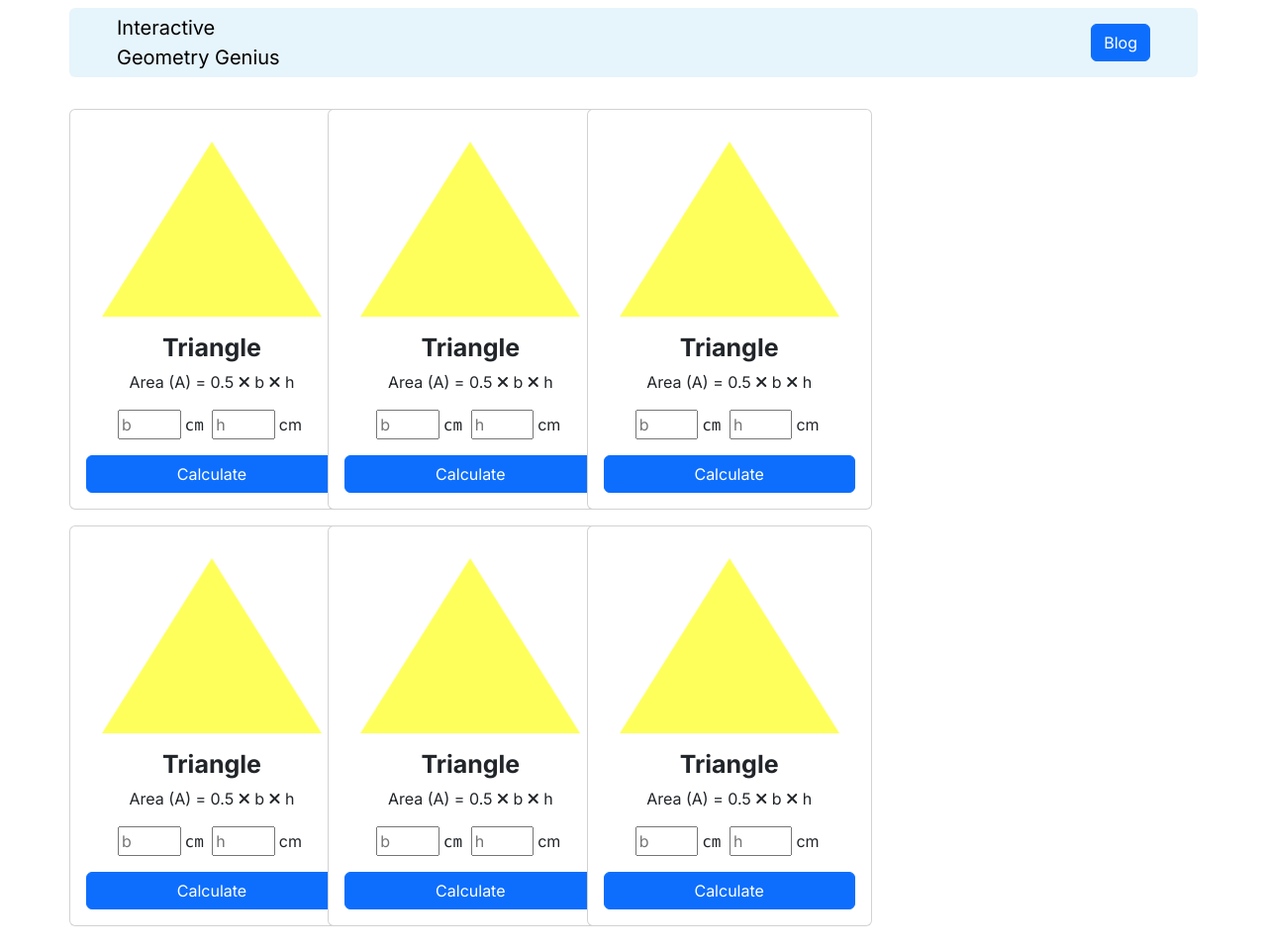
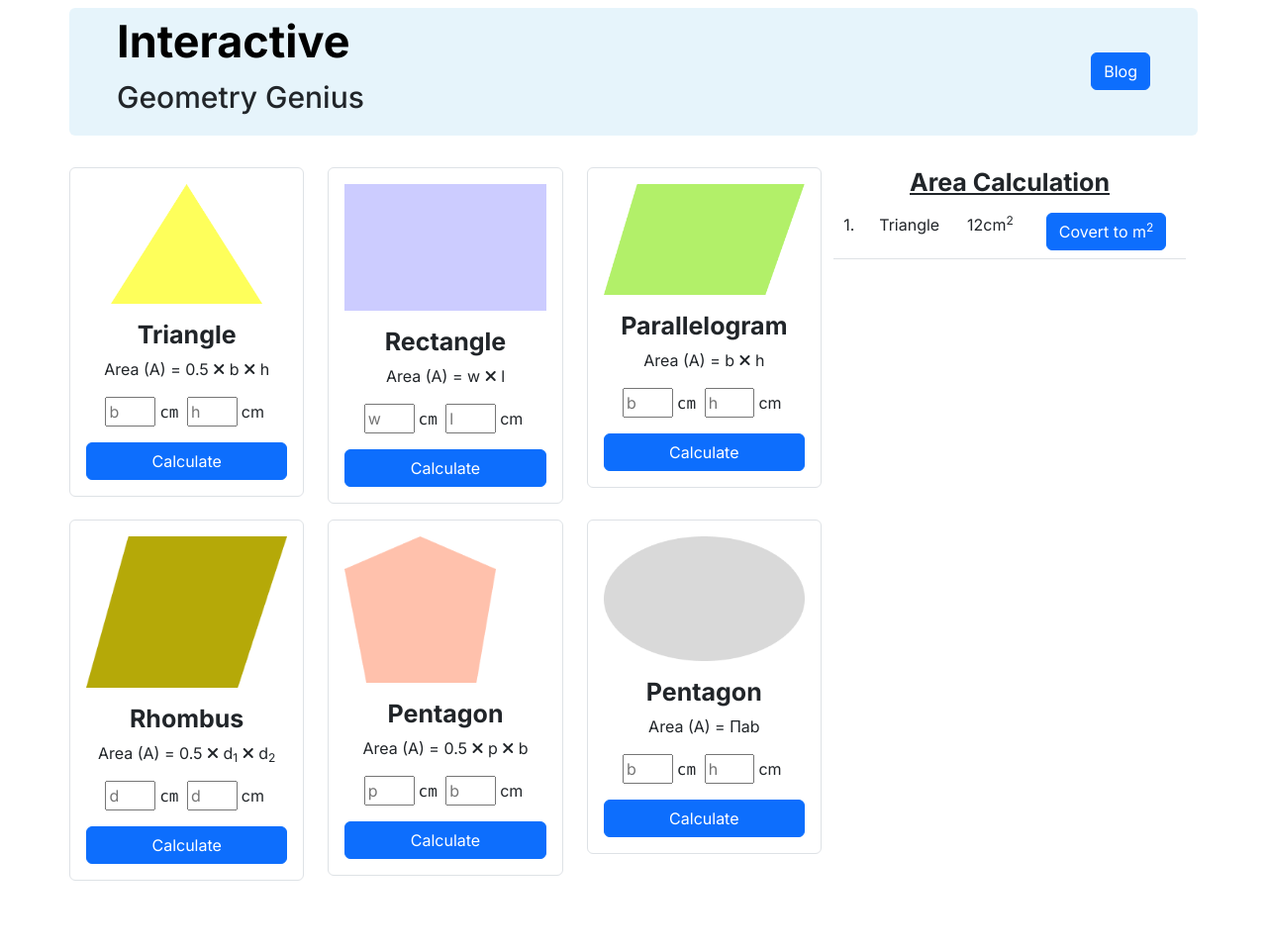
Before and after one commit to Saiful264/geometry_genius, a plain HTML site: page index.html in a window 1280 px wide. Shown: the whole page at 99% size. After the commit the page ends 914 px from the top, so only its background shows below. Drawn offline with Linux system fonts and the light colour scheme.

Commit message:
complete all forentend part

```diff
--- a/css/style.css
+++ b/css/style.css
@@ -1,17 +1,28 @@
-*{
-    font-family: 'Inter', sans-serif;
+* {
+  font-family: "Inter", sans-serif;
 }
-h1{
-    font-size: 25px;
-    font-weight: 700;
+h1 {
+  font-size: 25px;
+  font-weight: 700;
 }
-p{
-    font-size: 16px;
-    font-weight: 400;
+p {
+  font-size: 16px;
+  font-weight: 400;
+}
+button {
+  font-weight: 700;
+  font-size: 20px;
 }
 /* navbar part start */
-.nav-part{
-    background-color:
-    rgba(16, 144, 216, 0.1);
+.nav-part {
+  background-color: rgba(16, 144, 216, 0.1);
+}
+.nav-title{
+  font-size: 45px;
+  font-weight: 700;
+}
+.nav-text{
+  font-size: 30px;
+  font-weight: 500;
 }
 /* navbar part end */
--- a/index.html
+++ b/index.html
@@ -1,5 +1,6 @@
 <!DOCTYPE html>
 <html lang="en">
+
 <head>
   <meta charset="UTF-8">
   <meta http-equiv="X-UA-Compatible" content="IE=edge">
@@ -11,12 +12,15 @@
 
   <link rel="stylesheet" href="css/style.css">
 </head>
+
 <body>
   <header>
     <nav class="navbar">
       <div class="container nav-part rounded px-5">
-              <a class="navbar-brand">Interactive <br>
-                <span>Geometry Genius</span></a>
+        <div>
+          <a class="navbar-brand nav-title">Interactive</a>
+        <p class="nav-text">Geometry Genius</p>
+        </div>
         <div class="d-flex">
           <button class="btn btn-primary">Blog</button>
         </div>
@@ -27,12 +31,160 @@
     <section class="pt-4 pb-4">
       <div class="container">
         <div class="row">
-            <div class="col-8 p-0 m-0">
+          <div class="col-lg-8 p-0 m-0">
             <div class="row">
-                <div class="col-4 pb-3">
+              <div class="col-lg-4 pb-3">
+                <div class="card-body border rounded">
+                  <div class="card-waper p-3">
+                    <div class="card-img w-75 m-auto text-center">
+                      <img src="/images/triangle.png" class="img-fluid" alt="">
+                    </div>
+                    <div class="card-text text-center pt-3">
+                      <h1>Triangle</h1>
+                      <p class="m-0">Area (A) = 0.5 <i class="fa-solid fa-xmark"></i> b <i
+                          class="fa-solid fa-xmark"></i>
+                        h</p>
+                      <div class="py-3">
+                        <input class="w-25" type="text" placeholder="b"><samp class="px-1">cm</samp>
+                        <input class="w-25" type="text" placeholder="h"><span class="px-1">cm</span>
+                      </div>
+                      <button class="btn btn-primary w-100">Calculate</button>
+                    </div>
+                  </div>
+                </div>
+              </div>
+              <div class="col-lg-4 pb-3">
+                <div class="card-body border rounded">
+                  <div class="card-waper p-3">
+                    <div class="card-img text-center">
+                      <img src="/images/rectangle.png" class="img-fluid" alt="">
+                    </div>
+                    <div class="card-text text-center pt-3">
+                      <h1>Rectangle</h1>
+                      <p class="m-0">Area (A) = w <i class="fa-solid fa-xmark"></i> l</p>
+                      <div class="py-3">
+                        <input class="w-25" type="text" placeholder="w"><samp class="px-1">cm</samp>
+                        <input class="w-25" type="text" placeholder="l"><span class="px-1">cm</span>
+                      </div>
+                      <button class="btn btn-primary w-100">Calculate</button>
+                    </div>
+                  </div>
+                </div>
+              </div>
+
+              <div class="col-lg-4 pb-3">
+                <div class="card-body border rounded">
+                  <div class="card-waper p-3">
+                    <div class="card-img text-center">
+                      <img src="/images/parallelogram.png" class="img-fluid" alt="">
+                    </div>
+                    <div class="card-text text-center pt-3">
+                      <h1>Parallelogram</h1>
+                      <p class="m-0">Area (A) = b <i class="fa-solid fa-xmark"></i> h</p>
+                      <div class="py-3">
+                        <input class="w-25" type="text" placeholder="b "><samp class="px-1">cm</samp>
+                        <input class="w-25" type="text" placeholder="h"><span class="px-1">cm</span>
+                      </div>
+                      <button class="btn btn-primary w-100">Calculate</button>
+                    </div>
+                  </div>
+                </div>
+              </div>
+
+              <div class="col-lg-4">
+                <div class="card-body border rounded">
+                  <div class="card-waper p-3">
+                    <div class="card-img text-center">
+                      <img src="/images/rhombus.png" class="img-fluid" alt="">
+                    </div>
+                    <div class="card-text text-center pt-3">
+                      <h1>Rhombus</h1>
+                      <p class="m-0">Area (A) = 0.5 <i class="fa-solid fa-xmark"></i> d<sub>1</sub> <i
+                          class="fa-solid fa-xmark"></i> d<sub>2</sub></p>
+                      <div class="py-3">
+                        <input class="w-25" type="text" placeholder="d"><samp class="px-1">cm</samp>
+                        <input class="w-25" type="text" placeholder="d"><span class="px-1">cm</span>
+                      </div>
+                      <button class="btn btn-primary w-100">Calculate</button>
+                    </div>
+                  </div>
+                </div>
+              </div>
+
+              <div class="col-lg-4">
+                <div class="card-body border rounded">
+                  <div class="card-waper p-3">
+                    <div class="card-img w-75 text-center">
+                      <img src="/images/pentagon.png" class="img-fluid" alt="">
+                    </div>
+                    <div class="card-text text-center pt-3">
+                      <h1>Pentagon</h1>
+                      <p class="m-0">Area (A) = 0.5 <i class="fa-solid fa-xmark"></i> p <i
+                          class="fa-solid fa-xmark"></i> b</p>
+                      <div class="py-3">
+                        <input class="w-25" type="text" placeholder="p"><samp class="px-1">cm</samp>
+                        <input class="w-25" type="text" placeholder="b"><span class="px-1">cm</span>
+                      </div>
+                      <button class="btn btn-primary w-100">Calculate</button>
+                    </div>
+                  </div>
+                </div>
+              </div>
+
+              <div class="col-lg-4">
+                <div class="card-body border rounded">
+                  <div class="card-waper p-3">
+                    <div class="card-img text-center">
+                      <img src="/images/ellipse.png" class="img-fluid" alt="">
+                    </div>
+                    <div class="card-text text-center pt-3">
+                      <h1>Pentagon </h1>
+                      <p class="m-0">Area (A) = Πab</p>
+                      <div class="py-3">
+                        <input class="w-25" type="text" placeholder="b"><samp class="px-1">cm</samp>
+                        <input class="w-25" type="text" placeholder="h"><span class="px-1">cm</span>
+                      </div>
+                      <button class="btn btn-primary w-100">Calculate</button>
+                    </div>
+                  </div>
+                </div>
+              </div>
+
+            </div>
+          </div>
+          <div class="col-lg-4">
+            <div class="text-center text-decoration-underline">
+              <h1>Area Calculation</h1>
+            </div>
+            <div class="text-center">
+              <table class="table">
+                <tr>
+                  <td>1.</td>
+                  <td>Triangle</td>
+                  <td>12cm<sup>2</sup></td>
+                  <td><button class="btn btn-primary">Covert to m<sup>2</sup></button></td>
+                </tr>
+              </table>
+            </div>
+          </div>
+        </div>
+      </div>
+    </section>
+  </main>
+  <script src="js/script.js"></script>
+  <script src="js/bootstrap.bundle.min.js"></script>
+</body>
+
+</html>
+
+
+<!-- <div class="col-4 pb-3">
   <div class="card text-center" style="width: 18rem;">
     <div class="card-body">
-                      <img src="images/triangle.png" alt="" class="img-fluid px-3 py-3">
+      <div class=" w-75 m-auto">
+        <img src="images/triangle.png" alt="" class="w-75">
+      </div>
+      <div class="card-text">
         <h1>Triangle</h1>
       <p class="m-0">Area (A) = 0.5 <i class="fa-solid fa-xmark"></i> b <i class="fa-solid fa-xmark"></i> h</p>
       <div class="py-3">
@@ -43,18 +195,23 @@
       </div>
     </div>
   </div>
+</div>
 
 <div class="col-4 pb-3">
   <div class="card text-center" style="width: 18rem;">
     <div class="card-body">
-                      <img src="images/triangle.png" alt="" class="img-fluid px-3 py-3">
-                      <h1>Triangle</h1>
-                      <p class="m-0">Area (A) = 0.5 <i class="fa-solid fa-xmark"></i> b <i class="fa-solid fa-xmark"></i> h</p>
+      <div>
+        <img src="images/rectangle.png" alt="" class="w-75 px-3 py-3">
+      </div>
+      <div class="card-text">
+        <h1>Rectangle</h1>
+      <p class="m-0">Area (A) = w <i class="fa-solid fa-xmark"></i> l</p>
       <div class="py-3">
-                        <input class="w-25" type="text" placeholder="b"><samp class="px-1">cm</samp>
-                        <input class="w-25" type="text" placeholder="h"><span class="px-1">cm</span>
+        <input class="w-25" type="text" placeholder="w"><samp class="px-1">cm</samp>
+        <input class="w-25" type="text" placeholder="l"><span class="px-1">cm</span>
       </div>
       <button class="btn btn-primary w-100">Calculate</button>
+      </div>
     </div>
   </div>
 </div>
@@ -62,12 +219,52 @@
 <div class="col-4 pb-3">
   <div class="card text-center" style="width: 18rem;">
     <div class="card-body">
-                      <img src="images/triangle.png" alt="" class="img-fluid px-3 py-3">
-                      <h1>Triangle</h1>
-                      <p class="m-0">Area (A) = 0.5 <i class="fa-solid fa-xmark"></i> b <i class="fa-solid fa-xmark"></i> h</p>
+      <div>
+        <img src="images/parallelogram.png" alt="" class="img-fluid px-3 py-3">
+      </div>
+      <div class="card-text">
+        <h1>Parallelogram</h1>
+        <p class="m-0">Area (A) = b <i class="fa-solid fa-xmark"></i> h</p>
         <div class="py-3">
-                        <input class="w-25" type="text" placeholder="b"><samp class="px-1">cm</samp>
+          <input class="w-25" type="text" placeholder="b "><samp class="px-1">cm</samp>
           <input class="w-25" type="text" placeholder="h"><span class="px-1">cm</span>
+        </div>
+        <button class="btn btn-primary w-100">Calculate</button>
+      </div>
+    </div>
+  </div>
+</div>
+
+<div class="col-4">
+  <div class="card text-center" style="width: 18rem;">
+    <div class="card-body">
+      <div>
+        <img src="images/rhombus.png" alt="" class="img-fluid px-3 py-3">
+      </div>
+      <div class="card-text">
+        <h1>Rhombus</h1>
+      <p class="m-0">Area (A) = 0.5 <i class="fa-solid fa-xmark"></i> d<sub>1</sub> <i class="fa-solid fa-xmark"></i> d<sub>2</sub></p>
+      <div class="py-3">
+        <input class="w-25" type="text" placeholder="d"><samp class="px-1">cm</samp>
+        <input class="w-25" type="text" placeholder="d"><span class="px-1">cm</span>
+      </div>
+      <button class="btn btn-primary w-100">Calculate</button>
+      </div>
+    </div>
+  </div>
+</div>
+
+<div class="col-4">
+  <div class="card text-center" style="width: 18rem;">
+    <div class="card-body">
+      <div>
+        <img src="images/pentagon.png" alt="" class="img-fluid px-3 py-3">
+      </div>
+      <h1>Pentagon</h1>
+      <p class="m-0">Area (A) = 0.5 <i class="fa-solid fa-xmark"></i> p <i class="fa-solid fa-xmark"></i> b</p>
+      <div class="py-3">
+        <input class="w-25" type="text" placeholder="p"><samp class="px-1">cm</samp>
+        <input class="w-25" type="text" placeholder="b"><span class="px-1">cm</span>
       </div>
       <button class="btn btn-primary w-100">Calculate</button>
     </div>
@@ -77,9 +274,11 @@
 <div class="col-4">
   <div class="card text-center" style="width: 18rem;">
     <div class="card-body">
-                      <img src="images/triangle.png" alt="" class="img-fluid px-3 py-3">
-                      <h1>Triangle</h1>
-                      <p class="m-0">Area (A) = 0.5 <i class="fa-solid fa-xmark"></i> b <i class="fa-solid fa-xmark"></i> h</p>
+      <div>
+        <img src="images/ellipse.png" alt="" class="img-fluid px-3 py-3">
+      </div>
+      <h1>Pentagon                   </h1>
+      <p class="m-0">Area (A) = Πab</p>
       <div class="py-3">
         <input class="w-25" type="text" placeholder="b"><samp class="px-1">cm</samp>
         <input class="w-25" type="text" placeholder="h"><span class="px-1">cm</span>
@@ -87,46 +286,4 @@
       <button class="btn btn-primary w-100">Calculate</button>
     </div>
   </div>
-                </div>
-
-                <div class="col-4">
-                  <div class="card text-center" style="width: 18rem;">
-                    <div class="card-body">
-                      <img src="images/triangle.png" alt="" class="img-fluid px-3 py-3">
-                      <h1>Triangle</h1>
-                      <p class="m-0">Area (A) = 0.5 <i class="fa-solid fa-xmark"></i> b <i class="fa-solid fa-xmark"></i> h</p>
-                      <div class="py-3">
-                        <input class="w-25" type="text" placeholder="b"><samp class="px-1">cm</samp>
-                        <input class="w-25" type="text" placeholder="h"><span class="px-1">cm</span>
-                      </div>
-                      <button class="btn btn-primary w-100">Calculate</button>
-                    </div>
-                  </div>
-                </div>
-
-                <div class="col-4">
-                  <div class="card text-center" style="width: 18rem;">
-                    <div class="card-body">
-                      <img src="images/triangle.png" alt="" class="img-fluid px-3 py-3">
-                      <h1>Triangle</h1>
-                      <p class="m-0">Area (A) = 0.5 <i class="fa-solid fa-xmark"></i> b <i class="fa-solid fa-xmark"></i> h</p>
-                      <div class="py-3">
-                        <input class="w-25" type="text" placeholder="b"><samp class="px-1">cm</samp>
-                        <input class="w-25" type="text" placeholder="h"><span class="px-1">cm</span>
-                      </div>
-                      <button class="btn btn-primary w-100">Calculate</button>
-                    </div>
-                  </div>
-                </div>
-
-              </div>
-            </div>
-            <div class="col-4"></div>
-          </div>
-        </div>
-       </section>
-    </main>
-    <script src="js/script.js"></script>
-    <script src="js/bootstrap.bundle.min.js"></script>
-</body>
-</html>
+</div> -->
```
Lines whose indentation alone changed are shown as unchanged.
